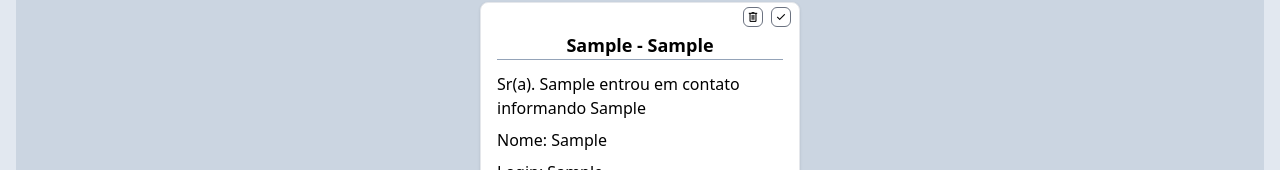
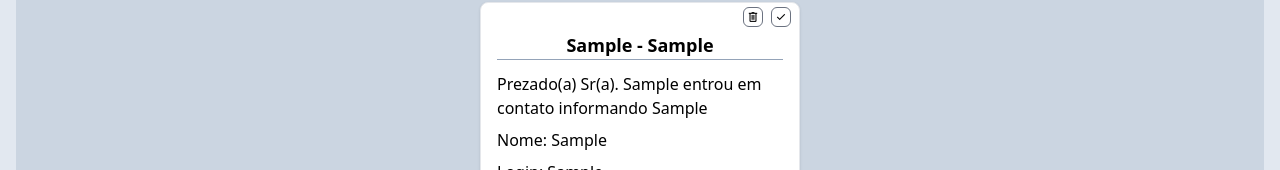
Before and after one commit to Rhuan-Guilherme/RegistoDeChamados-N1, a Vue app: page / in a window 1280 px wide. Both pictures are taken after typing "Sample", "Sample", "Sample", "Sample", "Sample", "Sample" into the empty fields and a click on the button 81 px from the left and 489 px from the top of the page. Shown: the part 563-733 px from the top of the page. Built offline with nearby package versions, Linux system fonts and the light colour scheme.

Commit message:
Atualizando dados do card :memo:

```diff
--- a/src/components/layout/AreaCards.vue
+++ b/src/components/layout/AreaCards.vue
@@ -23,7 +23,7 @@ const chamados = useRegistrosStore()
                 <div class="flex flex-col gap-2 mt-3">
 
                     <p v-if="chamado.checkTipo === 'requisicao'">Sr(a). {{ chamado.nome }} entrou em contato solicitando {{ chamado.informacao }}</p>
-                    <p v-else>Sr(a). {{ chamado.nome }} entrou em contato informando {{ chamado.informacao }}</p>
+                    <p v-else>Prezado(a) Sr(a). {{ chamado.nome }} entrou em contato informando {{ chamado.informacao }}</p>
                     <p>Nome: {{ chamado.nome }}</p>
                     <p>Login: {{ chamado.login }}</p>
                     <p>Ramal: {{ chamado.ramal }}</p>
--- a/src/stores/registros.js
+++ b/src/stores/registros.js
@@ -57,7 +57,7 @@ export const useRegistrosStore = defineStore('registros', () => {
   }
 
   function copiarConteudo(chamado) {
-    const texto = `Sr(a). ${ chamado.nome } entrou em contato informando ${ chamado.informacao }\n Nome: ${chamado.nome}\nLogin: ${chamado.login}\nRamal: ${chamado.ramal}\nLocal: ${chamado.local !== ' ' ? chamado.local : chamado.selected}\nPatrimônio: ${chamado.patrimonio}`
+    const texto = `Prezado(a) Sr(a). ${ chamado.nome } entrou em contato informando ${ chamado.informacao }\n Nome: ${chamado.nome}\nLogin: ${chamado.login}\nRamal: ${chamado.ramal}\nLocal: ${chamado.local !== ' ' ? chamado.local : chamado.selected}\nPatrimônio: ${chamado.patrimonio}`
     navigator.clipboard.writeText(texto)
       .then(() => {
         alert('Conteúdo copiado para a área de transferência.')
```
